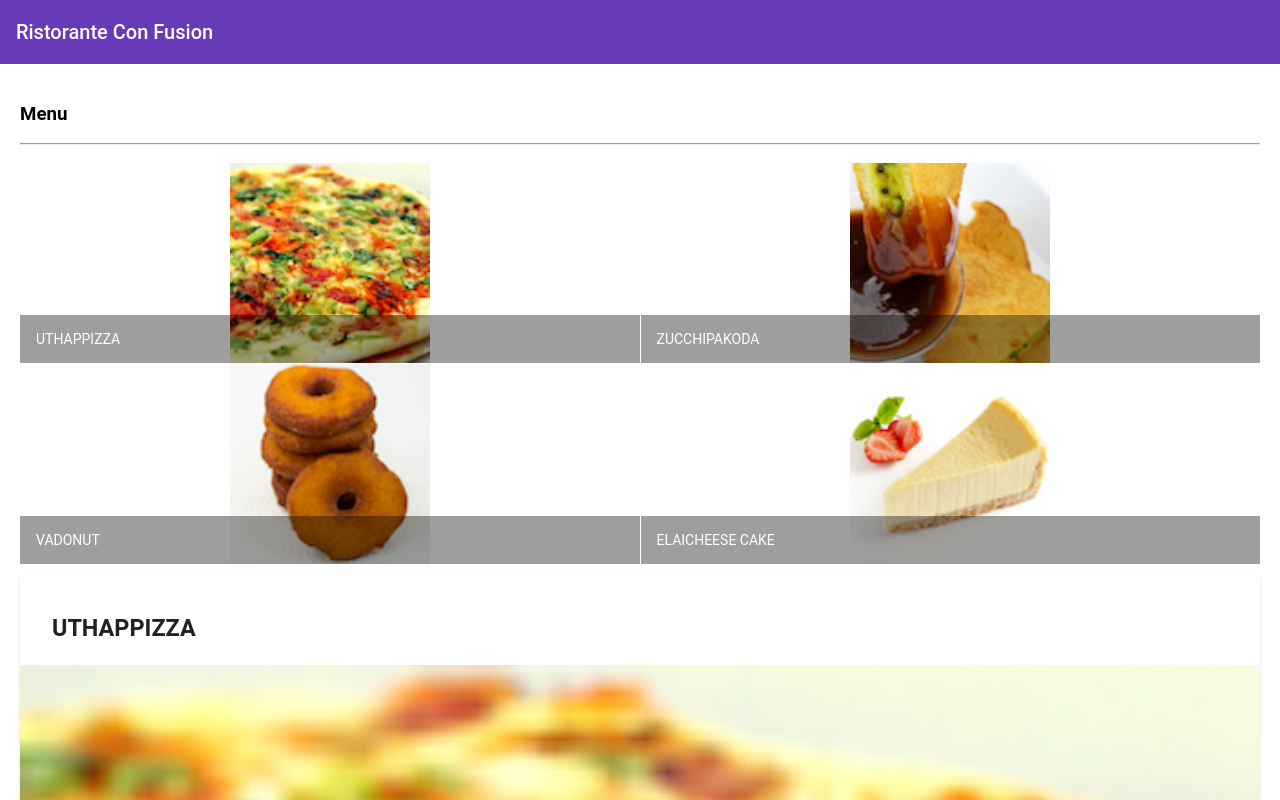
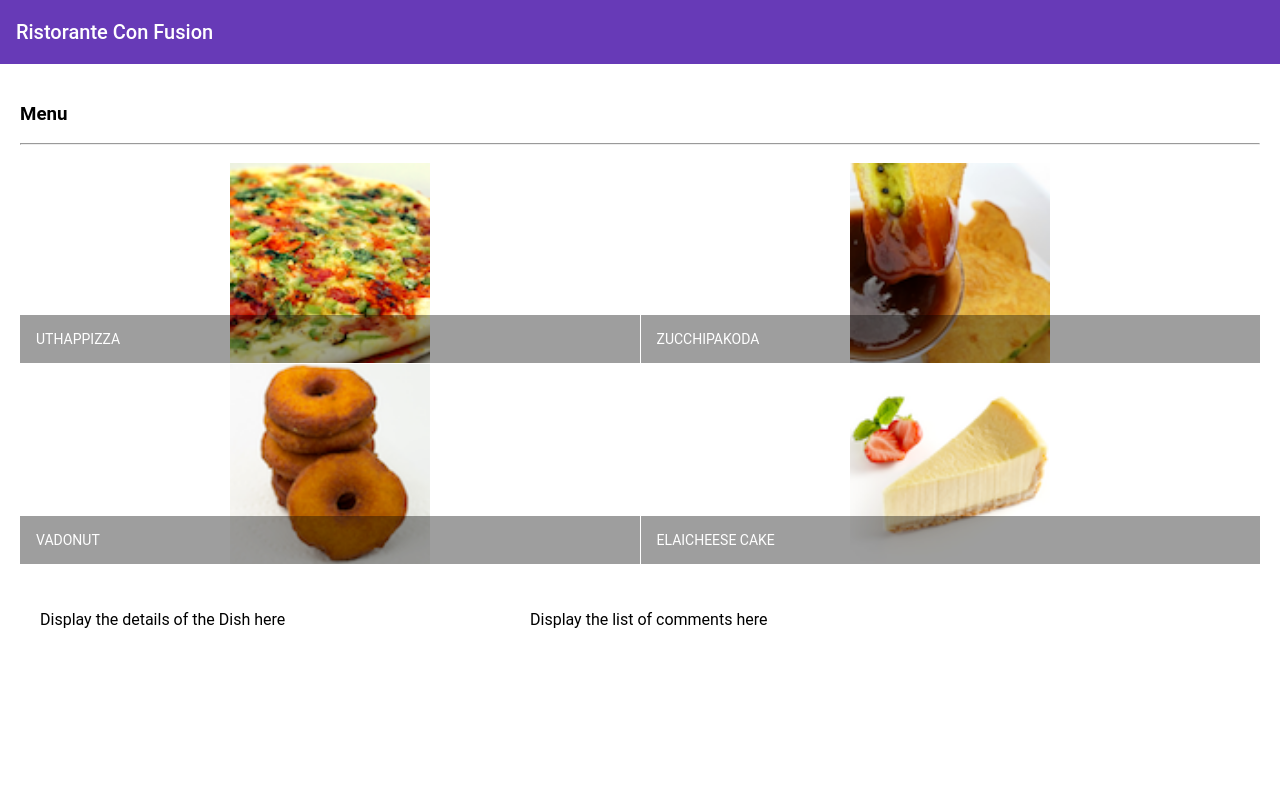
Before and after one commit to carl-parrish/coursera-frontend-angular, an Angular app: page / in a window 1280 px wide. Shown: the top 800 px of the page. Built offline with nearby package versions, Linux system fonts and the light colour scheme.

Commit message:
Task1 completed

```diff
--- a/src/app/app.module.ts
+++ b/src/app/app.module.ts
@@ -12,11 +12,13 @@
 
 import { AppComponent } from './app.component';
 import { MenuComponent } from './menu/menu.component';
+import { DishdetailComponent } from './dishdetail/dishdetail.component';
 
 @NgModule({
   declarations: [
     AppComponent,
-    MenuComponent
+    MenuComponent,
+    DishdetailComponent
   ],
   imports: [
     BrowserModule,
--- /dev/null
+++ b/src/app/dishdetail/dishdetail.component.html
@@ -0,0 +1,15 @@
+<div class="container"
+     fxLayout="row"
+     fxLayout.sm="column"
+     fxLayout.xs="column"
+     fxLayoutAlignlgt-md="spae-around center"
+     fxLayoutGap="10px"
+     fxLayoutGap.xs="0">
+      <div fxFlex="40">
+        <p>Display the details of the Dish here</p>
+      </div>
+
+      <div fxFlex="40">
+        <p>Display the list of comments here</p>
+      </div>
+     </div>
--- /dev/null
+++ b/src/app/dishdetail/dishdetail.component.ts
@@ -0,0 +1,15 @@
+import { Component, OnInit } from '@angular/core';
+
+@Component({
+  selector: 'app-dishdetail',
+  templateUrl: './dishdetail.component.html',
+  styleUrls: ['./dishdetail.component.scss']
+})
+export class DishdetailComponent implements OnInit {
+
+  constructor() { }
+
+  ngOnInit(): void {
+  }
+
+}
--- a/src/app/menu/menu.component.html
+++ b/src/app/menu/menu.component.html
@@ -17,7 +17,8 @@
 			</mat-grid-tile>
 		</mat-grid-list>
 	</div>
-
+  <app-dishdetail></app-dishdetail>
+<!--
   <div fxFlex *ngIf="selectedDish">
     <mat-card>
       <mat-card-header>
@@ -35,4 +36,5 @@
       </mat-card-actions>
     </mat-card>
   </div>
+    -->
 </div>
```
Also changed, not shown: src/app/dishdetail/dishdetail.component.scss (added), 1 other file (tests, documents, lock files or other folders).
